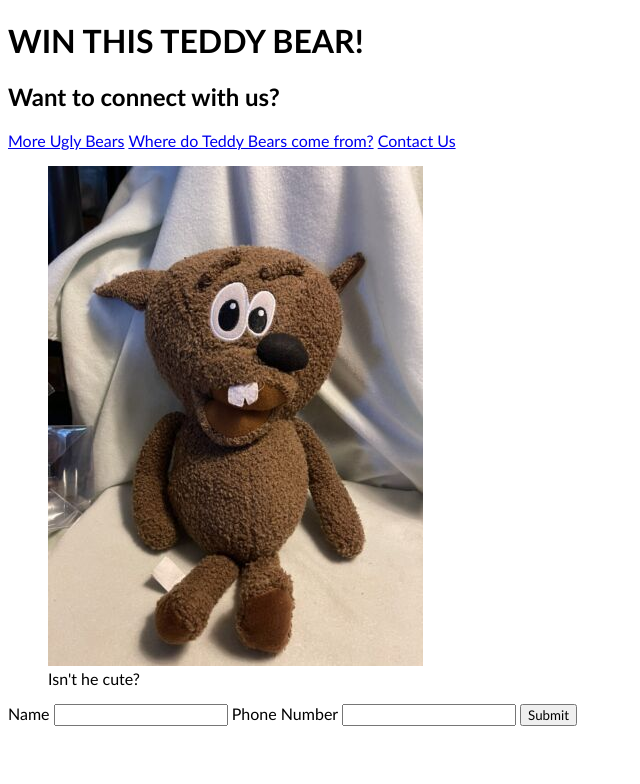
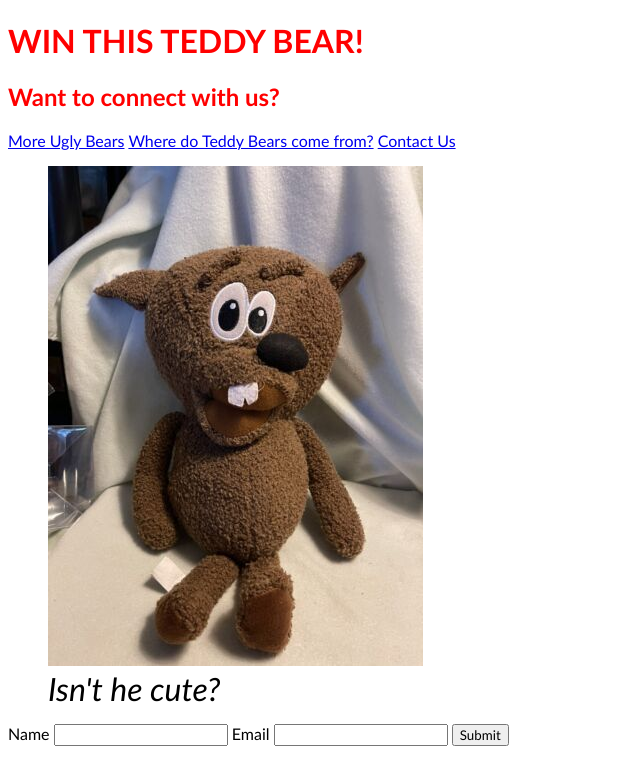
Before and after one commit to lauriefish22/web-page, a plain HTML site: page index.html in a window 1280 px wide. Shown: the whole page, without its empty margins (0-640 px from the left). Drawn offline with Linux system fonts and the light colour scheme.

Commit message:
added css

```diff
--- a/index.html
+++ b/index.html
@@ -20,8 +20,8 @@
 
 </header>
     <figure>
-    <img src="./assets/teddy.jpeg" class="img">
-        <figcaption>Isn't he cute?</figcaption>
+    <img src="./assets/teddy.jpeg" alt="picture of ugly teddy bear" class="img">
+        <figcaption class="caption">Isn't he cute?</figcaption>
 </figure>
 
 
@@ -29,7 +29,7 @@
     <form id="form">
         <label>Name</label>
         <input type="text" id="text-box">
-        <label>Phone Number</label>
+        <label>Email</label>
         <input type="text" id="phone-box">
         <button type="button">Submit</button>
     </form>
--- a/style.css
+++ b/style.css
@@ -1,3 +1,10 @@
 * {
     font-family: 'Trebuchet MS', sans-serif;
 }
+header {
+    color: red;
+}
+.caption {
+    font-size: 32px;
+    font-style: italic;
+}
```
